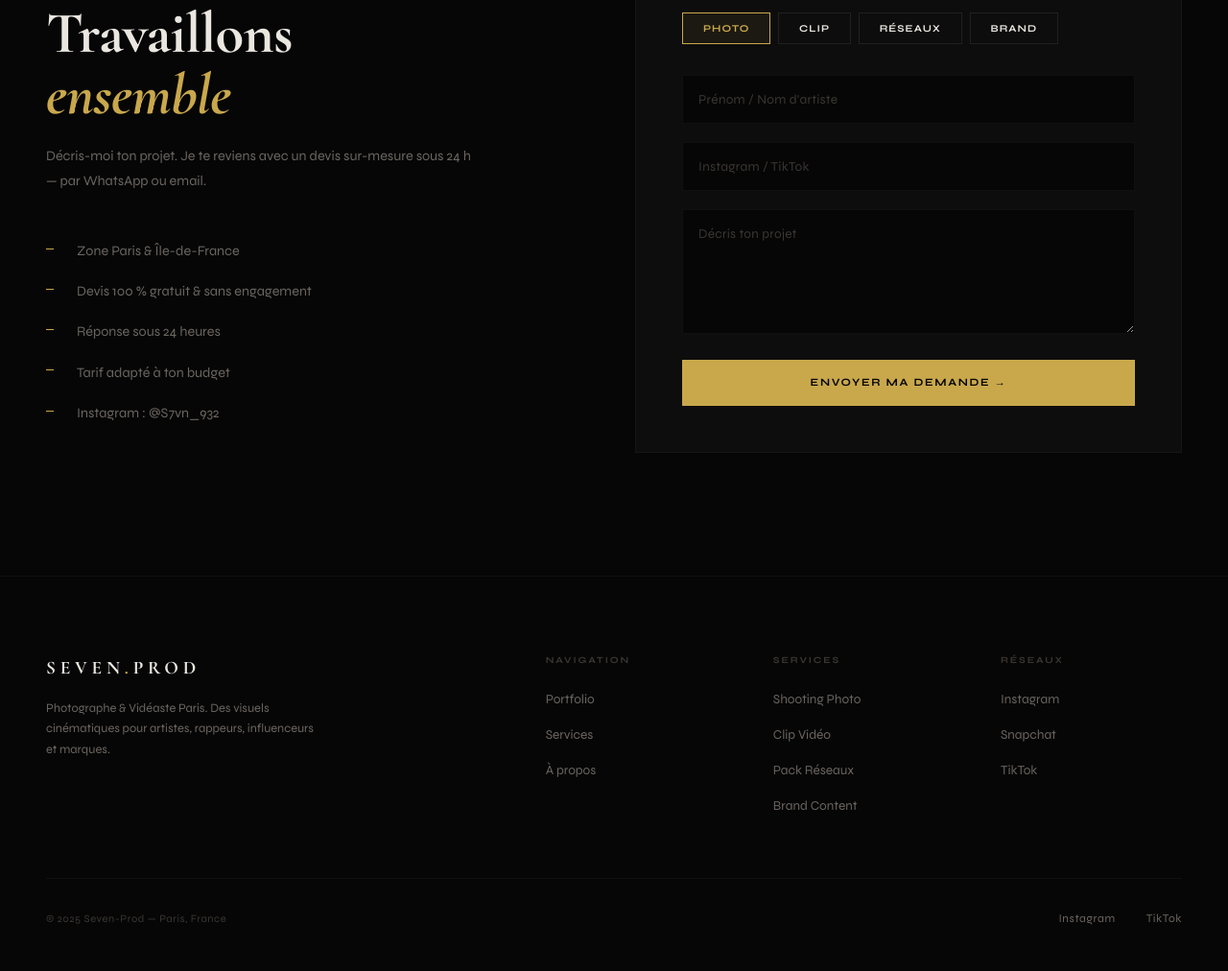
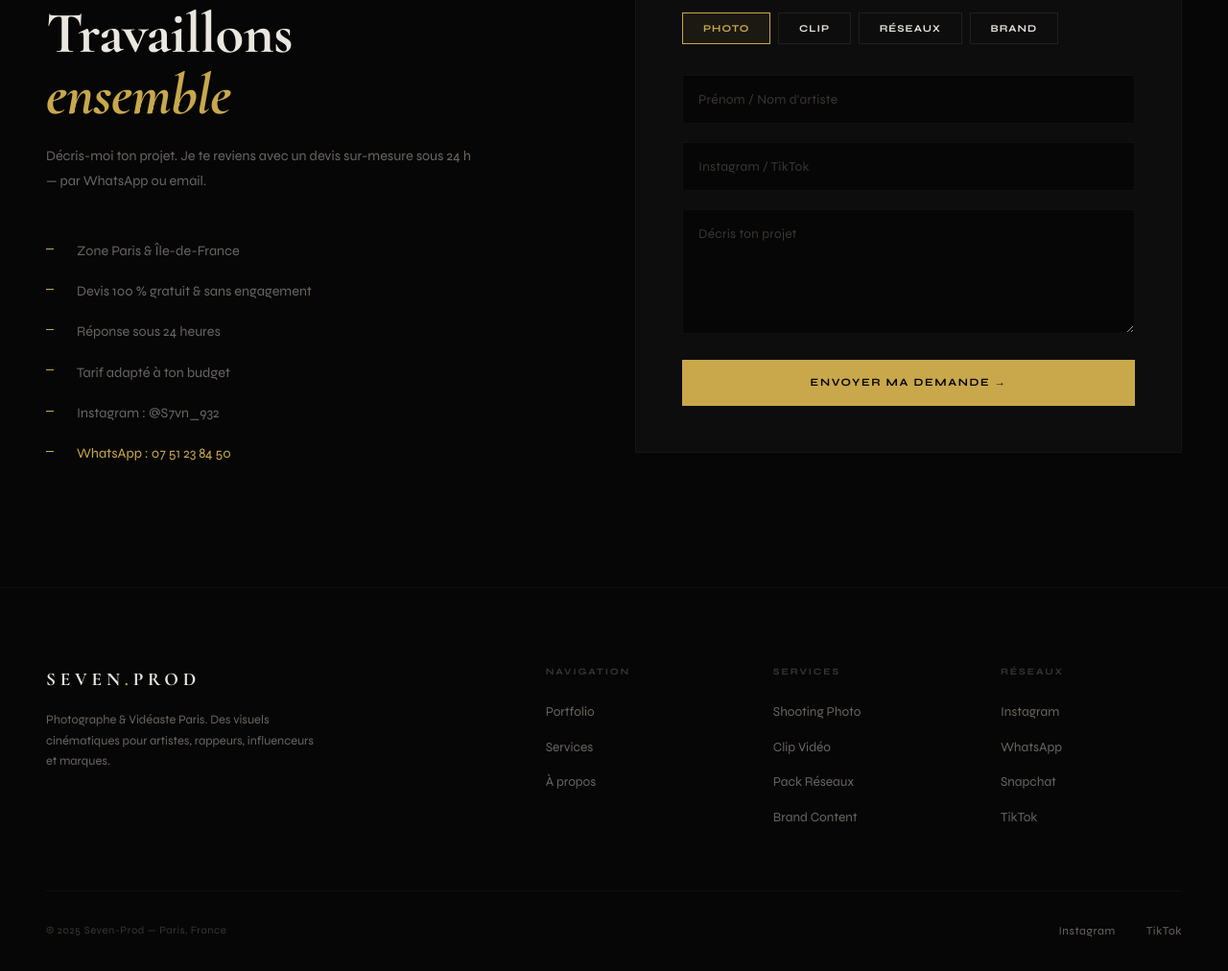
Before and after one commit to Seven-prod-hub/Seven-prod, a plain HTML site: page index.html in a window 1280 px wide. Shown: the part 10137-11149 px from the top of the page at 96% size. Drawn offline with nearby package versions, Linux system fonts and the light colour scheme; animation ran at ten frames a second.

Commit message:
Update index.html

```diff
--- a/index.html
+++ b/index.html
@@ -453,6 +453,7 @@ button{font-family:inherit;cursor:none;border:none;background:none;color:inherit
 <li>Réponse sous 24 heures</li>
 <li>Tarif adapté à ton budget</li>
 <li>Instagram : @S7vn_932</li>
+<li><a href="https://wa.me/33751238450" target="_blank" style="color:var(--ac)">WhatsApp : 07 51 23 84 50</a></li>
 </ul>
 </div>
 <div class="f-box rv rv-d2" id="fBox">
@@ -479,7 +480,8 @@ button{font-family:inherit;cursor:none;border:none;background:none;color:inherit
 <div class="foot-br"><div class="nav-logo" style="font-size:1.2rem">Seven<i style="color:var(--ac);font-style:normal">.</i>Prod</div><p>Photographe & Vidéaste Paris. Des visuels cinématiques pour artistes, rappeurs, influenceurs et marques.</p></div>
 <div><h4>Navigation</h4><ul><li><a href="#portfolio">Portfolio</a></li><li><a href="#services">Services</a></li><li><a href="#about">À propos</a></li></ul></div>
 <div><h4>Services</h4><ul><li><a href="#devis">Shooting Photo</a></li><li><a href="#devis">Clip Vidéo</a></li><li><a href="#devis">Pack Réseaux</a></li><li><a href="#devis">Brand Content</a></li></ul></div>
-<div><h4>Réseaux</h4><ul><li><a href="https://instagram.com/S7vn_932" target="_blank">Instagram</a></li><li><a href="https://www.snapchat.com/add/bebeto_93200" target="_blank">Snapchat</a></li><li><a href="https://tiktok.com/@shooter2958" target="_blank">TikTok</a></li></ul></div>
+<div><h4>Réseaux</h4><ul><li><a href="https://instagram.com/S7vn_932" target="_blank">Instagram</a></li><li><a href="https://wa.me/33751238450" target="_blank">WhatsApp</a></li>
+<li><a href="https://www.snapchat.com/add/bebeto_93200" target="_blank">Snapchat</a></li><li><a href="https://tiktok.com/@shooter2958" target="_blank">TikTok</a></li></ul></div>
 </div>
 <div class="foot-b"><span>© 2025 Seven-Prod — Paris, France</span><div class="foot-sc"><a href="https://instagram.com/S7vn_932" target="_blank">Instagram</a><a href="https://tiktok.com/@shooter2958" target="_blank">TikTok</a></div></div>
 </footer>
@@ -532,7 +534,7 @@ function pT(b){document.querySelectorAll('.ft').forEach(function(x){x.classList.
 function sF(){var n=document.getElementById('fN').value.trim(),s=document.getElementById('fS').value.trim(),m=document.getElementById('fM').value.trim();
 if(!n||!m){alert('Merci de remplir au moins ton prénom et la description de ton projet.');return}
 var t='🎬 *Nouveau projet Seven-Prod*\n\n📋 Type : '+sT+'\n👤 Nom : '+n;if(s)t+='\n📱 Réseaux : '+s;t+='\n💬 Projet : '+m;
-window.open('https://wa.me/33XXXXXXXXX?text='+encodeURIComponent(t),'_blank');
+window.open('https://wa.me/33751238450?text='+encodeURIComponent(t),'_blank');
 document.getElementById('fC').style.display='none';document.getElementById('fOk').classList.add('show')}
 
 /* REVEAL */
```
